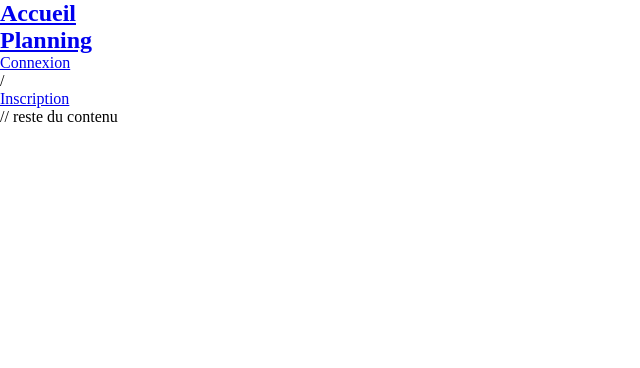
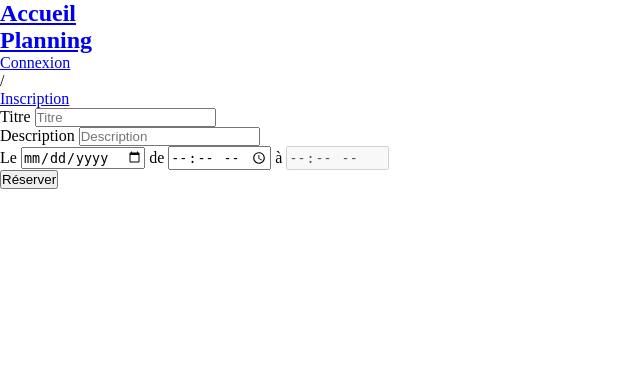
Before and after one commit to celine-pawlak/reservation-salles, a PHP site: page /planning.php in a window 1280 px wide. Shown: the top 368 px of the page, without its empty margins (0-640 px from the left). Run offline with PHP 8.4, Linux system fonts and the light colour scheme.

Commit message:
reservation form HTML
include form in planning.php

```diff
--- a/planning.php
+++ b/planning.php
@@ -21,7 +21,8 @@ $page_selected = "planning";
         </header>
         <main>
             <div class="content">
-                <?= renderErrors($errors) ?>// reste du contenu
+                <?= renderErrors($errors) ?>
+                <?php include 'reservation-form.php'; ?>
             </div>
         </main>
         <footer>
--- a/reservation-form.php
+++ b/reservation-form.php
@@ -13,12 +13,14 @@
     <input type="text" name="description" value="" required placeholder="Description">
   </div>
   <div class="form_element">
-    <label for="date_debut">Date de début</label>
-    <input type="datetime" name="date_debut" value="" required>
-  </div>
-  <div class="form_element">
-    <label for="date_fin">Date de fin</label>
-    <input type="datetime" name="date_fin" value="" required>
-  </div>
+    <div class="">
+      <label for="date_debut">Le</label>
+      <input type="date" name="date_debut" value="" required>
+      <label for="heure_debut">de</label>
+      <input type="time" name="heure_debut" value="" required>
+      <label for="heure_debut">à</label>
+      <input type="time" name="" value="<?php $heure_fin ?>" disabled>
+    </div>
+
   <button type="submit" name="reservation_button">Réserver</button>
 </form>
```
